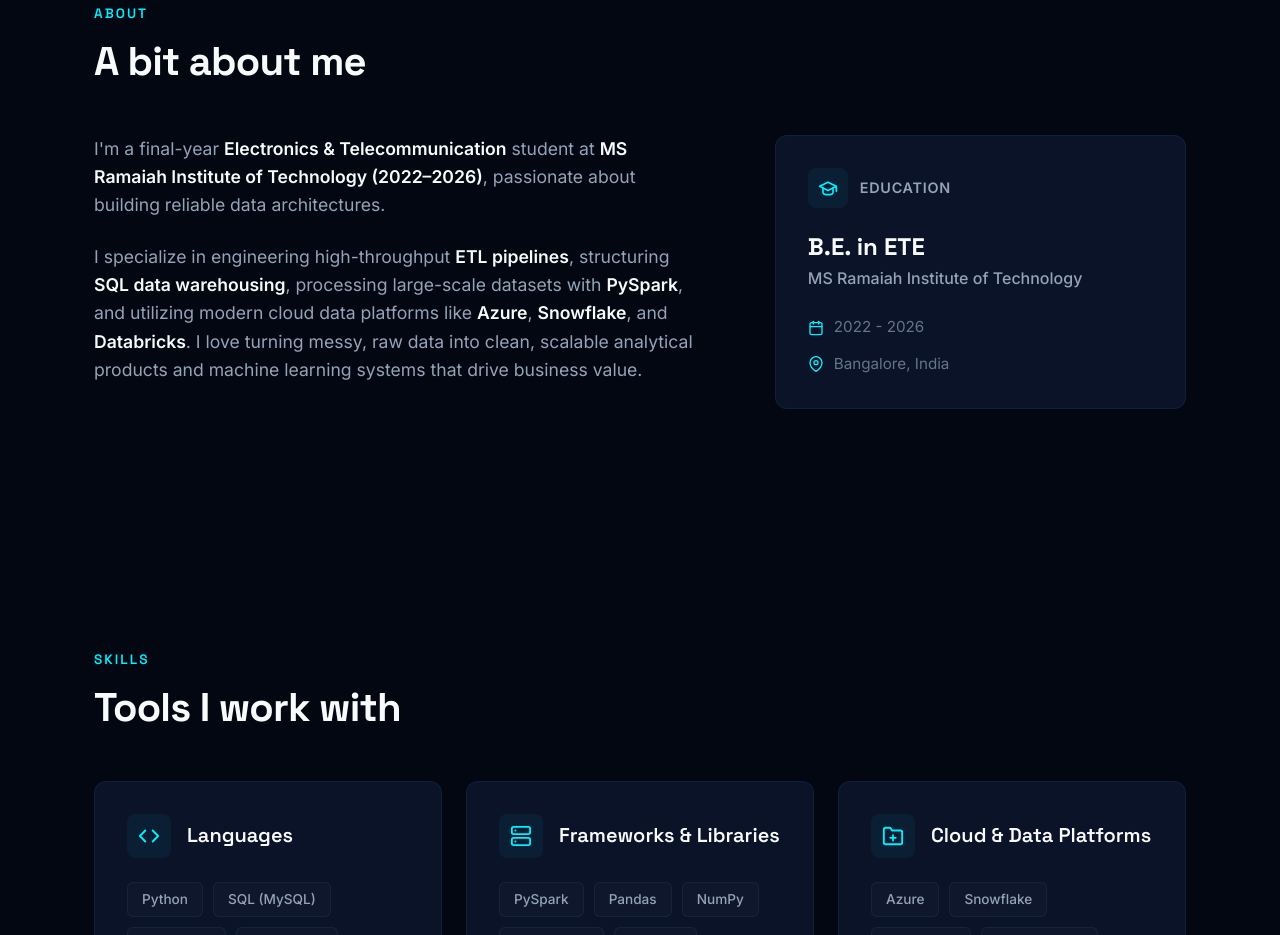
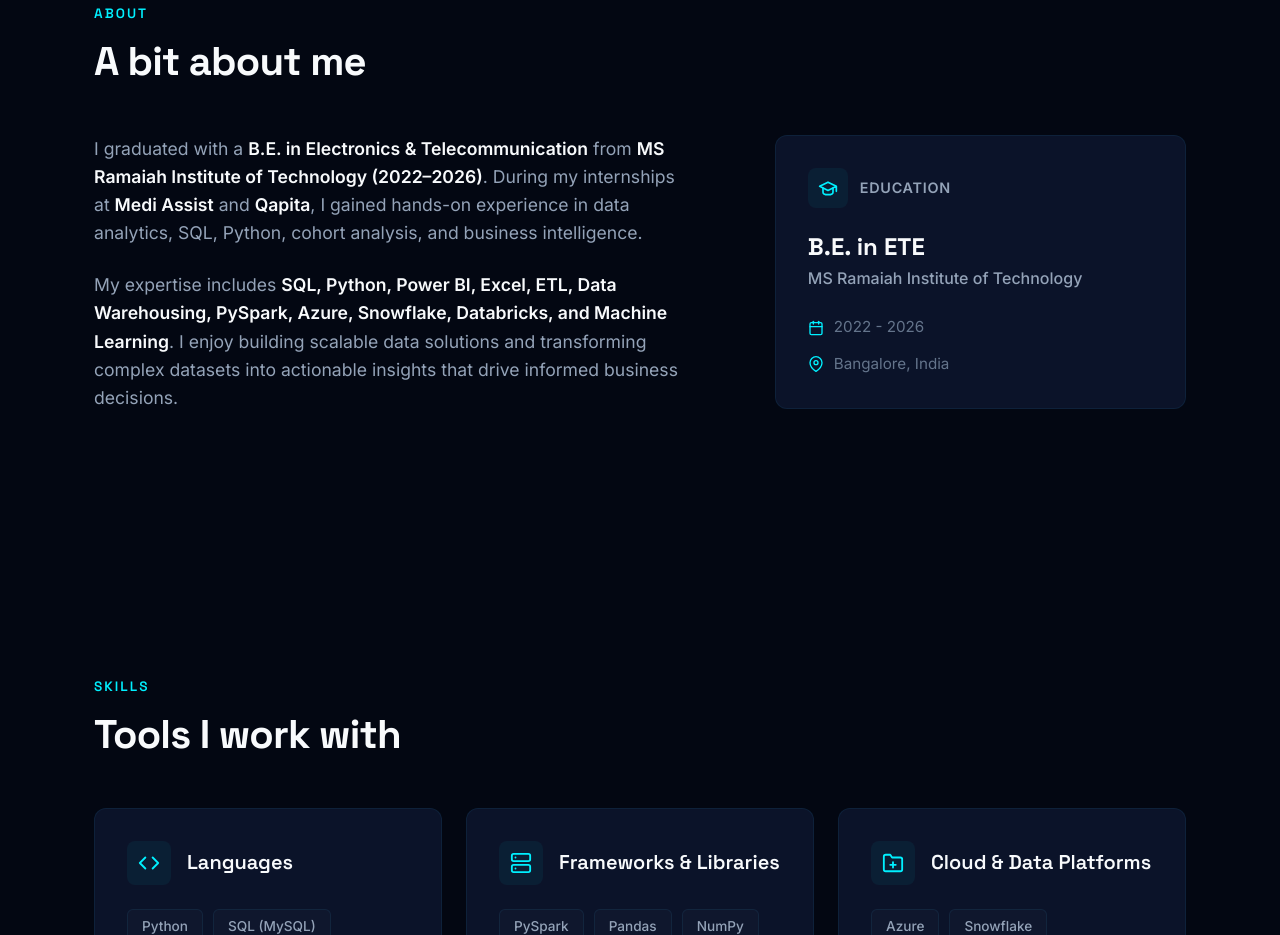
Before and after one commit to venomite-taurus/Portfolio, a website: page index.html in a window 1280 px wide. Shown: the part 917-1852 px from the top of the page. Drawn offline with Linux system fonts and the light colour scheme.

Commit message:
Update About Me description in index.html

```diff
--- a/index.html
+++ b/index.html
@@ -112,10 +112,10 @@
                 <div class="about-grid fade-up-init">
                     <div class="about-text">
                         <p>
-                            I'm a final-year <strong>Electronics & Telecommunication</strong> student at <strong>MS Ramaiah Institute of Technology (2022–2026)</strong>, passionate about building reliable data architectures.
+                            I graduated with a <strong>B.E. in Electronics & Telecommunication</strong> from <strong>MS Ramaiah Institute of Technology (2022–2026)</strong>. During my internships at <strong>Medi Assist</strong> and <strong>Qapita</strong>, I gained hands-on experience in data analytics, SQL, Python, cohort analysis, and business intelligence.
                         </p>
                         <p>
-                            I specialize in engineering high-throughput <strong>ETL pipelines</strong>, structuring <strong>SQL data warehousing</strong>, processing large-scale datasets with <strong>PySpark</strong>, and utilizing modern cloud data platforms like <strong>Azure</strong>, <strong>Snowflake</strong>, and <strong>Databricks</strong>. I love turning messy, raw data into clean, scalable analytical products and machine learning systems that drive business value.
+                            My expertise includes <strong>SQL, Python, Power BI, Excel, ETL, Data Warehousing, PySpark, Azure, Snowflake, Databricks, and Machine Learning</strong>. I enjoy building scalable data solutions and transforming complex datasets into actionable insights that drive informed business decisions.
                         </p>
                     </div>
 
```
